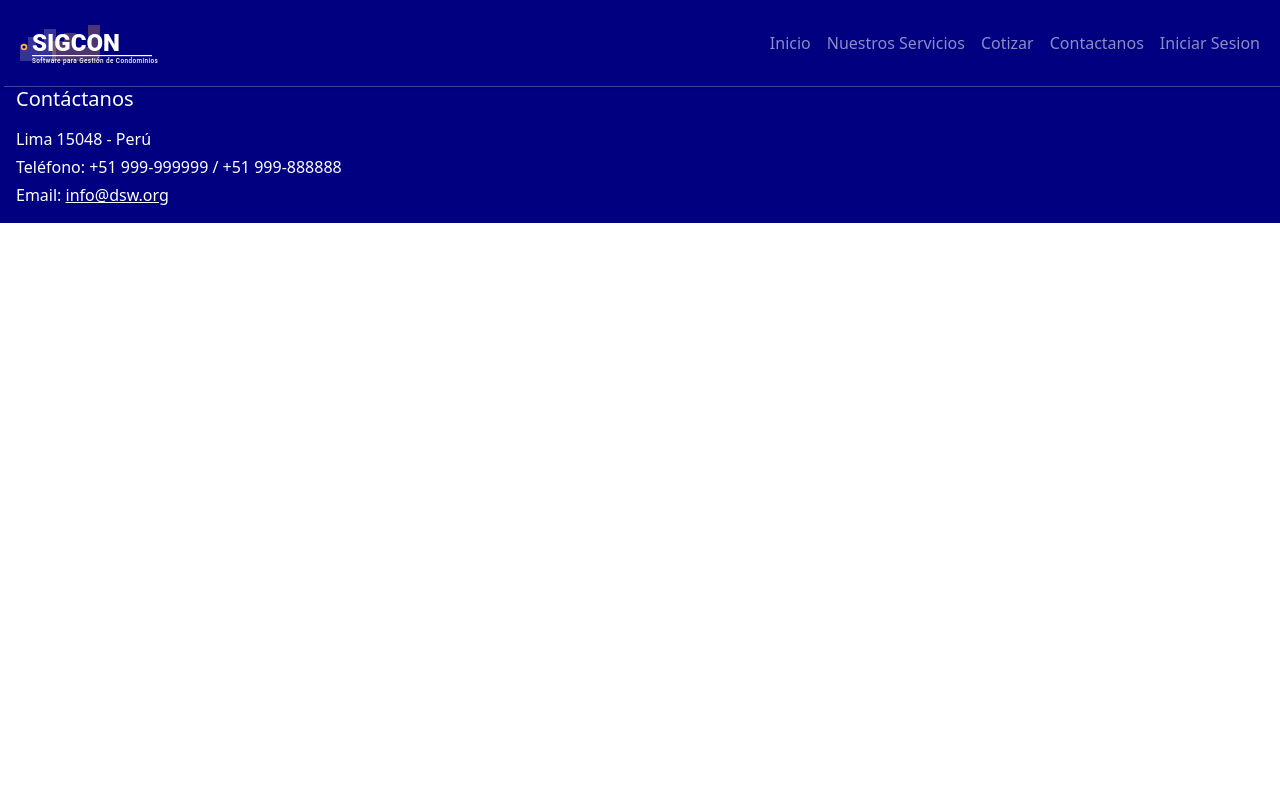
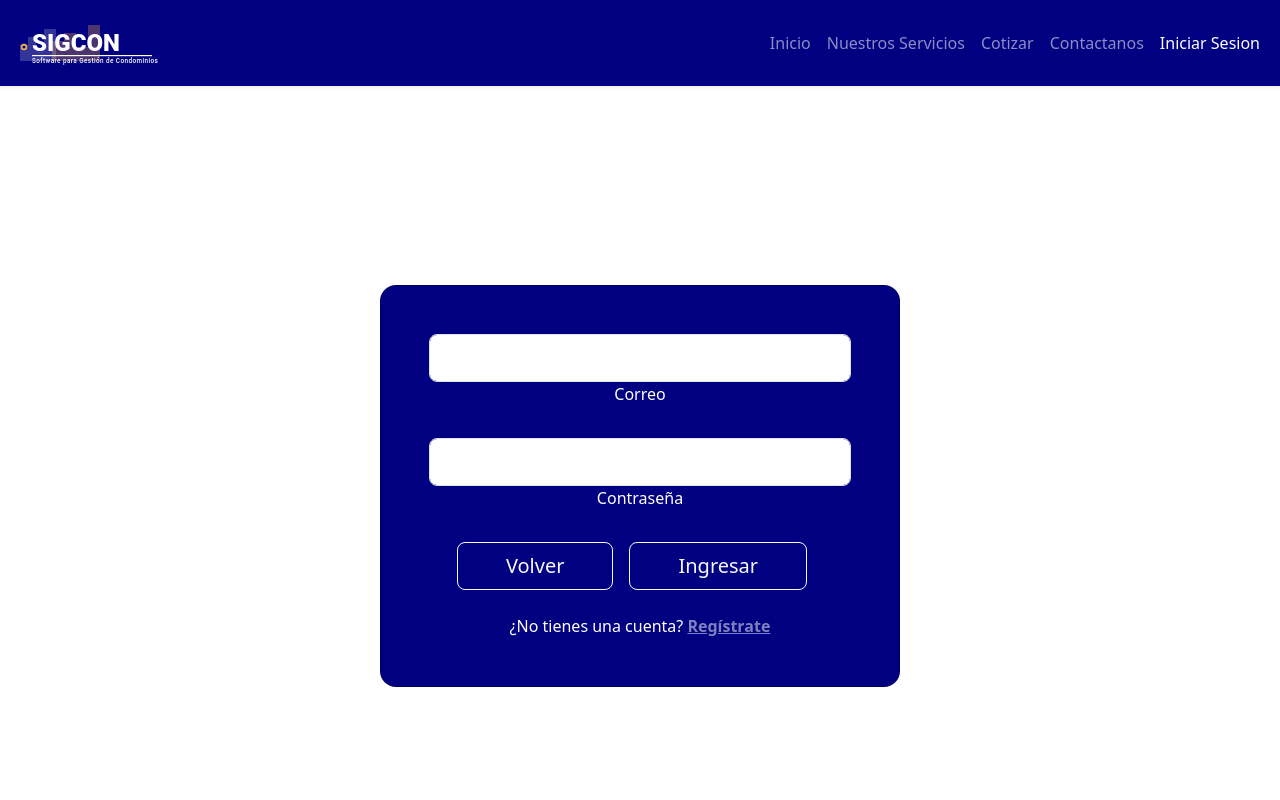
Before and after one commit to inwe-research-group/261dswS3AngularSigconFrontend, an Angular app: page /login in a window 1280 px wide. Before the commit this address led to /. Shown: the top 800 px of the page. Built offline with nearby package versions, Linux system fonts and the light colour scheme.

Commit message:
add inicio-login sin auth

```diff
--- a/src/app/app.routes.ts
+++ b/src/app/app.routes.ts
@@ -1,6 +1,8 @@
 import { Routes } from '@angular/router';
 import { Home } from './components/home/home';
+import { InicioSesion } from './components/inicio-sesion/inicio-sesion';
 
 export const routes: Routes = [
   { path: '',component: Home },
+  { path: 'login', component: InicioSesion},
 ];
--- /dev/null
+++ b/src/app/components/inicio-sesion/inicio-sesion.html
@@ -0,0 +1,31 @@
+<section class="vh-100 gradient-custom">
+  <div class="py-5 h-100">
+    <div class="row d-flex justify-content-center align-items-center h-100">
+      <div class="col-12 col-md-8 col-lg-6 col-xl-5">
+        <div class="card bg-primary text-white" style="border-radius: 1rem;">
+          <div class="card-body p-5 text-center">
+
+            <form [formGroup]="form" (ngSubmit)="login()">
+              <div data-mdb-input-init class="form-outline form-white mb-4">
+                <input type="email" id="email" class="form-control form-control-lg" formControlName="email" />
+                <label class="form-label" for="email">Correo</label>
+              </div>
+
+              <div data-mdb-input-init class="form-outline form-white mb-4">
+                <input type="password" id="passwordPersona" class="form-control form-control-lg" formControlName="password" />
+                <label class="form-label" for="passwordPersona">Contraseña</label>
+              </div>
+
+              <button data-mdb-button-init data-mdb-ripple-init class="btn btn-outline-light btn-lg px-5 me-3" type="button" (click)="onBack()">Volver</button>
+              <button data-mdb-button-init data-mdb-ripple-init class="btn btn-outline-light btn-lg px-5 me-3" type="submit">Ingresar</button>
+            </form>
+
+            <div class="mt-4">
+              <p class="mb-0">¿No tienes una cuenta? <a routerLink="/register" class="text-white-50 fw-bold">Regístrate</a></p>
+            </div>
+          </div>
+        </div>
+      </div>
+    </div>
+  </div>
+</section>
--- /dev/null
+++ b/src/app/components/inicio-sesion/inicio-sesion.ts
@@ -0,0 +1,40 @@
+import { Component, inject} from '@angular/core';
+import { FormControl, FormGroup, ReactiveFormsModule, Validators } from '@angular/forms';
+import { Router, RouterModule } from '@angular/router';
+import { Location } from '@angular/common';
+
+@Component({
+  selector: 'app-inicio-sesion',
+  imports: [ReactiveFormsModule, RouterModule],
+  templateUrl: './inicio-sesion.html',
+  styleUrl: './inicio-sesion.scss',
+})
+export class InicioSesion {
+  location = inject(Location);
+  router = inject(Router);
+
+  form = new FormGroup({
+    email: new FormControl('', [Validators.required]),
+    password: new FormControl('', [Validators.required, Validators.minLength(2)]),
+  });
+
+  login() {
+    if (this.form.invalid) return;
+
+    const { email, password } = this.form.value;
+    if (!email || !password) return;
+
+    if (email === 'dsw@gmail.com' && password === '123456') {
+      console.log('Login successful');
+      this.router.navigate(['/']);
+      return;
+    }else{
+      console.log('Login failed');
+    }
+  }
+
+  onBack() {
+    this.location.back();
+  }
+
+}
```
Also changed, not shown: src/app/components/inicio-sesion/inicio-sesion.scss (added), 1 other file (tests, documents, lock files or other folders).
